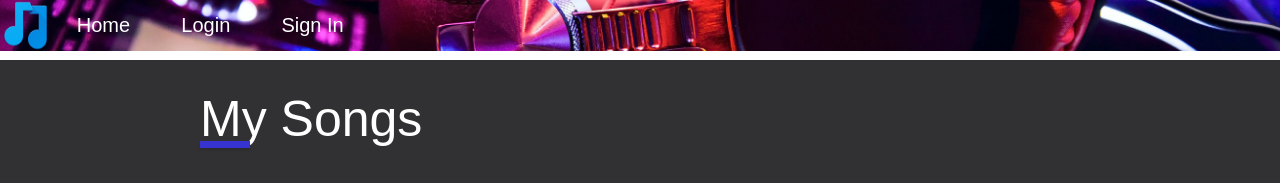
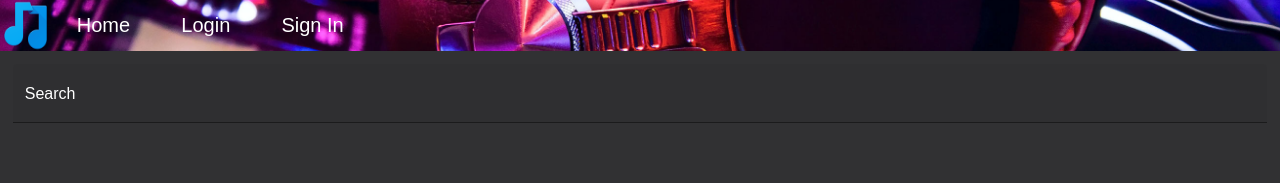
Before and after one commit to krakenoide/FilRougeV2, an Angular app: page /loggedin in a window 1280 px wide. Shown: the top 183 px of the page. Built offline with nearby package versions, Linux system fonts and the light colour scheme; no server answers.

Commit message:
loggedin page search style

```diff
--- a/src/app/app.module.ts
+++ b/src/app/app.module.ts
@@ -32,6 +32,7 @@ import { MatCheckboxModule } from '@angular/material/checkbox';
 import { MatButtonModule } from '@angular/material/button';
 import { MatSnackBarModule } from '@angular/material/snack-bar';
 import { MatDialogModule } from '@angular/material/dialog';
+import {MatAutocompleteModule} from '@angular/material/autocomplete';
 
 @NgModule({
     declarations: [
@@ -54,7 +55,8 @@ import { MatDialogModule } from '@angular/material/dialog';
         MatCheckboxModule,
         MatButtonModule,
         MatSnackBarModule,
-        MatDialogModule
+        MatDialogModule,
+        MatAutocompleteModule
     ],
     providers: [
         UsersService
--- a/src/app/components/loggedinpage/loggedinpage.component.css
+++ b/src/app/components/loggedinpage/loggedinpage.component.css
@@ -1,27 +1,21 @@
-/*MySongs-MostListened*/
-.search {
-	margin: auto;
-	border-radius: 20px;
-	border: 4px solid #3733D0;
-	width: 400px;
-	height:30px;
+/*Search bar*/
+.autocomplete {
+    padding-top: 5%;
+    padding-left: 1%;
+    padding-right: 1%;
+    width: 100%;
+    background-color: #313133;
 }
 
-.button {
-	background-color: #3733D0;
-	border: 0px solid black;
-	height: 30px;
-	width: 80px;
-	border-radius: 20px;
-	cursor: pointer;
-	color: white;
-	font-weight: bold;
+.search {
+    color: white;
 }
 
-.searchbar {
-	padding: 20px 0px 10px 17%;
+.input {
+    color: white;
 }
 
+/*MySongs-MostListened*/
 .most-listened-container {
 	background:#313133;
     min-height: 80vh;
--- a/src/app/components/loggedinpage/loggedinpage.component.html
+++ b/src/app/components/loggedinpage/loggedinpage.component.html
@@ -1,10 +1,18 @@
-<div class="searchbar">
-    <form action="searchMorceau" method="POST">
-        <input class="search" placeholder="Type here to find songs..."
-            type="search" name="search"> <input class="button"
-            type="submit" value="Search">
-    </form>
-</div>
+<form>
+    <mat-form-field class="autocomplete" appearance="fill">
+      <mat-label class="search">Search</mat-label>
+      <input class="input" type="text"
+             aria-label="Search"
+             matInput
+             [formControl]="myControl"
+             [matAutocomplete]="auto">
+      <mat-autocomplete #auto="matAutocomplete">
+        <mat-option *ngFor="let option of filteredOptions | async" [value]="option">
+          {{option}}
+        </mat-option>
+      </mat-autocomplete>
+    </mat-form-field>
+  </form>
 
 <section id="MySongs" class="most-listened-container">
     <h1 class="section-title">My Songs</h1>
--- a/src/app/components/loggedinpage/loggedinpage.component.ts
+++ b/src/app/components/loggedinpage/loggedinpage.component.ts
@@ -1,27 +1,44 @@
 import { Component, OnInit } from '@angular/core';
-import { Subscription} from 'rxjs';
+import { Observable, Subscription} from 'rxjs';
+import {map, startWith} from 'rxjs/operators';
 import { User } from 'src/app/models/User';
 import { UsersService } from 'src/app/services/UsersService';
 import { Router } from '@angular/router';
 import { Morceau } from 'src/app/models/Morceau';
 import { Artiste } from 'src/app/models/Artiste';
 import { Album } from 'src/app/models/Album';
+import { FormControl } from '@angular/forms';
 
 @Component({
     selector: 'loggedinpage',
     templateUrl: './loggedinpage.component.html',
     styleUrls: ['./loggedinpage.component.css']
 })
-export class LoggedinpageComponent {
-    connectedUser: User={id:1,username:"admin",password:"admin"};
-    connectedUserSubscription: Subscription;
+export class LoggedinpageComponent implements OnInit{
     listeMorceaux:Morceau[]=[];
     listeArtistes:Artiste[]=[];
     listeAlbums:Album[]=[];
 
+    myControl = new FormControl();
+    options: string[] = ['One', 'Two', 'Three'];
+    filteredOptions: Observable<string[]>;
+
     constructor(
-        private usersService: UsersService,
         private router: Router
     ) { }
 
+    ngOnInit() {
+        this.filteredOptions = this.myControl.valueChanges
+          .pipe(
+            startWith(''),
+            map(value => this._filter(value))
+          );
+      }
+
+      private _filter(value: string): string[] {
+        const filterValue = value.toLowerCase();
+
+        return this.options.filter(option => option.toLowerCase().includes(filterValue));
+      }
+
 }
```
